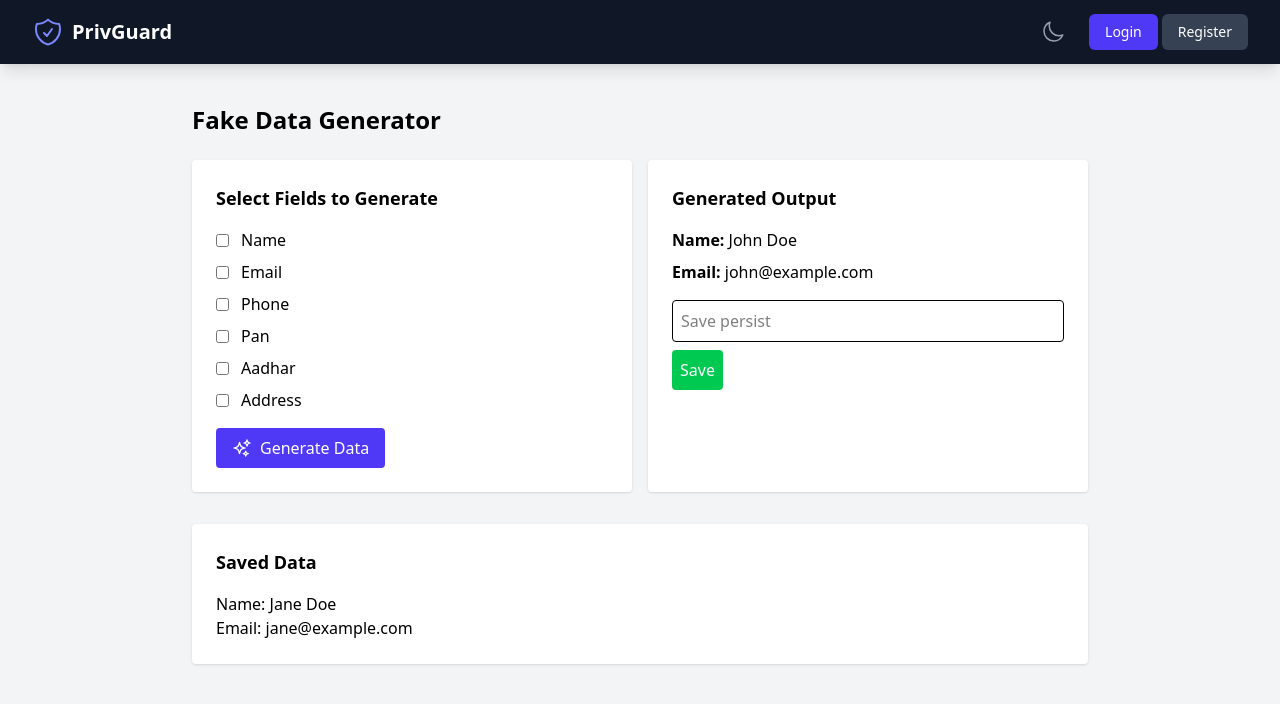
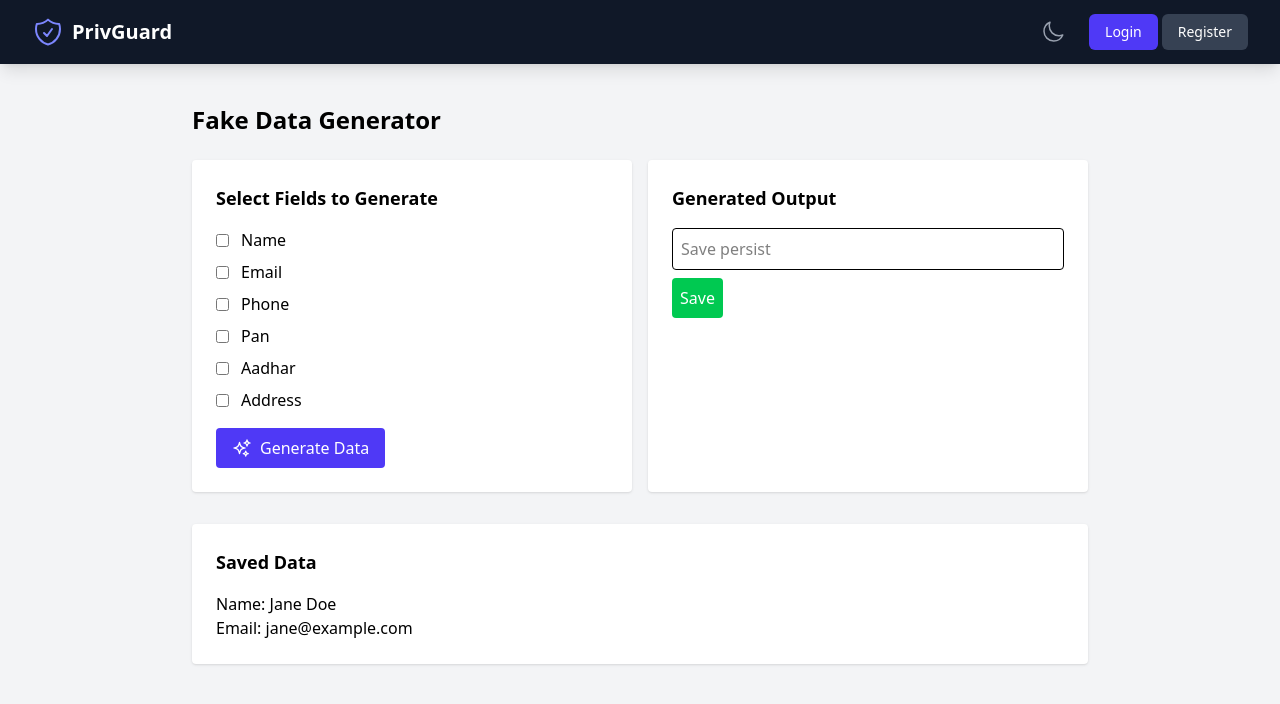
Before and after one commit to prafulpawar/PrevGaurd, a React (Vite) app in the folder frontend/: page /generator in a window 1280 px wide. Shown: the top 704 px of the page. Built offline with nearby package versions, Linux system fonts and the light colour scheme.

Commit message:
__DONE__

```diff
--- a/frontend/src/pages/FakeDataGenerator.jsx
+++ b/frontend/src/pages/FakeDataGenerator.jsx
@@ -1,8 +1,8 @@
 import React from 'react';
 import Navbar from '../pages/Navbar';
 import { SparklesIcon } from '@heroicons/react/24/outline';
-import { useSelector ,  useDispatch} from 'react-redux';
-import { updateFackData ,sendFackData, selectResponseData } from '../redux/slice/fakeDataSlice';
+import { useSelector, useDispatch } from 'react-redux';
+import { updateFackData, sendFackData, selectResponseData } from '../redux/slice/fakeDataSlice';
 import { selectInitialData } from '../redux/slice/fakeDataSlice';
 function FakeDataGenerator() {
 
@@ -11,8 +11,8 @@ function FakeDataGenerator() {
   console.log(responseData)
   const dispatch = useDispatch();
 
-     const handleChange = (field, checked) =>{
-          dispatch(updateFackData({[field]:checked}))
+  const handleChange = (field, checked) => {
+    dispatch(updateFackData({ [field]: checked }))
   }
 
   const handleGenerate = () => {
@@ -37,7 +37,7 @@ function FakeDataGenerator() {
                   id={field}
                   type="checkbox"
                   checked={fackData[field]}
-                  onChange={(e)=>handleChange(field,e.target.checked)}
+                  onChange={(e) => handleChange(field, e.target.checked)}
 
                 />
                 <label htmlFor={field} className="capitalize">{field}
@@ -63,9 +63,39 @@ function FakeDataGenerator() {
           <div className="w-1/2 bg-white p-6 rounded shadow">
             <h2 className="text-lg font-semibold mb-4">Generated Output</h2>
             <div className="space-y-2">
-              {/* Static placeholder data */}
-              <p><span className="font-semibold capitalize">name:</span> John Doe</p>
-              <p><span className="font-semibold capitalize">email:</span> john@example.com</p>
+
+              {responseData.name && (
+                <p>
+                  <span className="font-semibold capitalize">name:</span> {responseData.name}
+                </p>
+              )}
+              {responseData.email && (
+                <p>
+                  <span className="font-semibold capitalize">email:</span> {responseData.email}
+                </p>
+              )}
+              {responseData.phone && (
+                <p>
+                  <span className="font-semibold capitalize">phone:</span> {responseData.phone}
+                </p>
+              )}
+              {responseData.pan && (
+                <p>
+                  <span className="font-semibold capitalize">pan:</span> {responseData.pan}
+                </p>
+              )}
+              {responseData.aadhar && (
+                <p>
+                  <span className="font-semibold capitalize">Addhar:</span> {responseData.aadhar}
+                </p>
+              )}
+              {responseData.address && (
+                <p>
+                  <span className="font-semibold capitalize">Address:</span> {responseData.address}
+                </p>
+              )}
+
+
             </div>
 
             <div className="mt-4">
```
Lines whose indentation alone changed are shown as unchanged.
